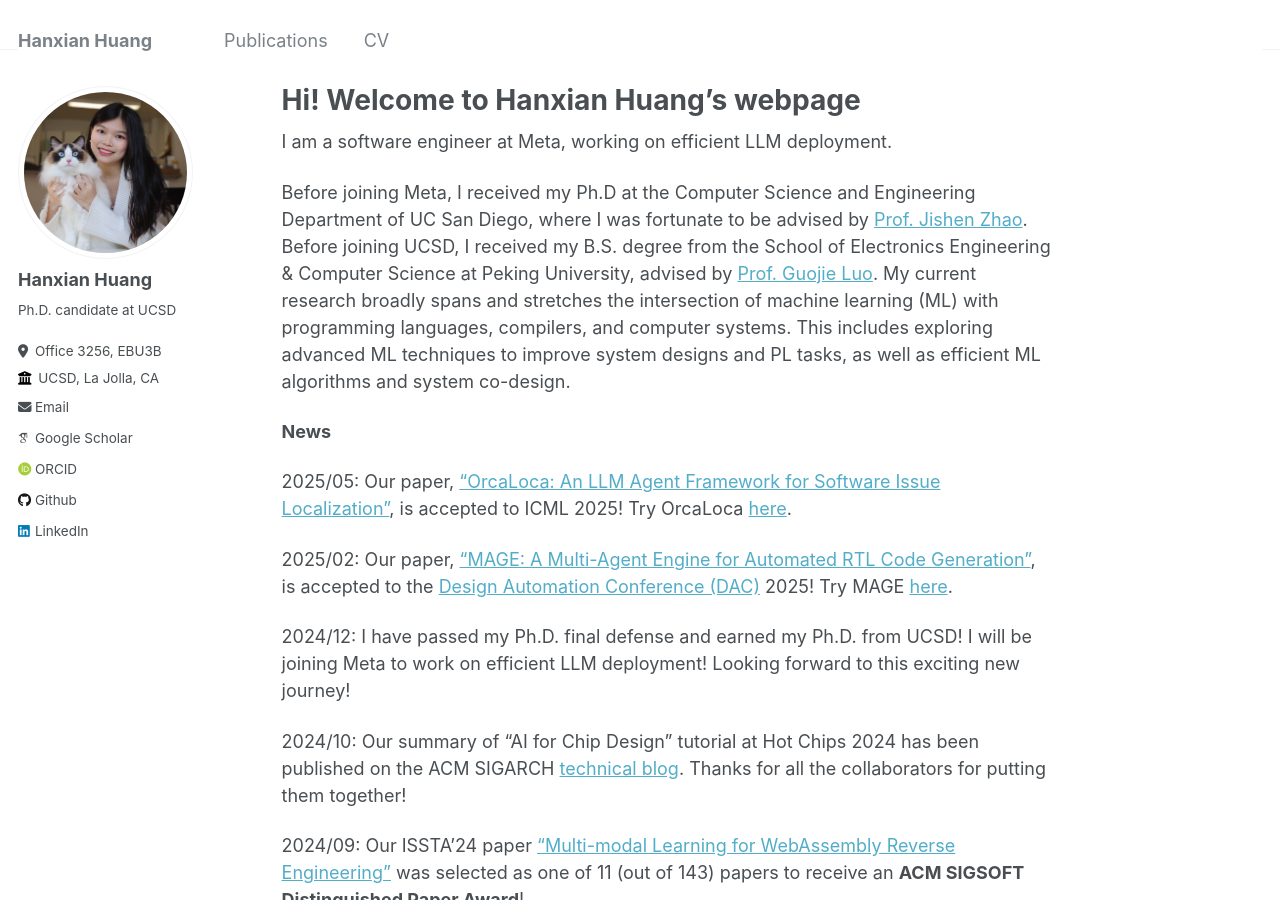
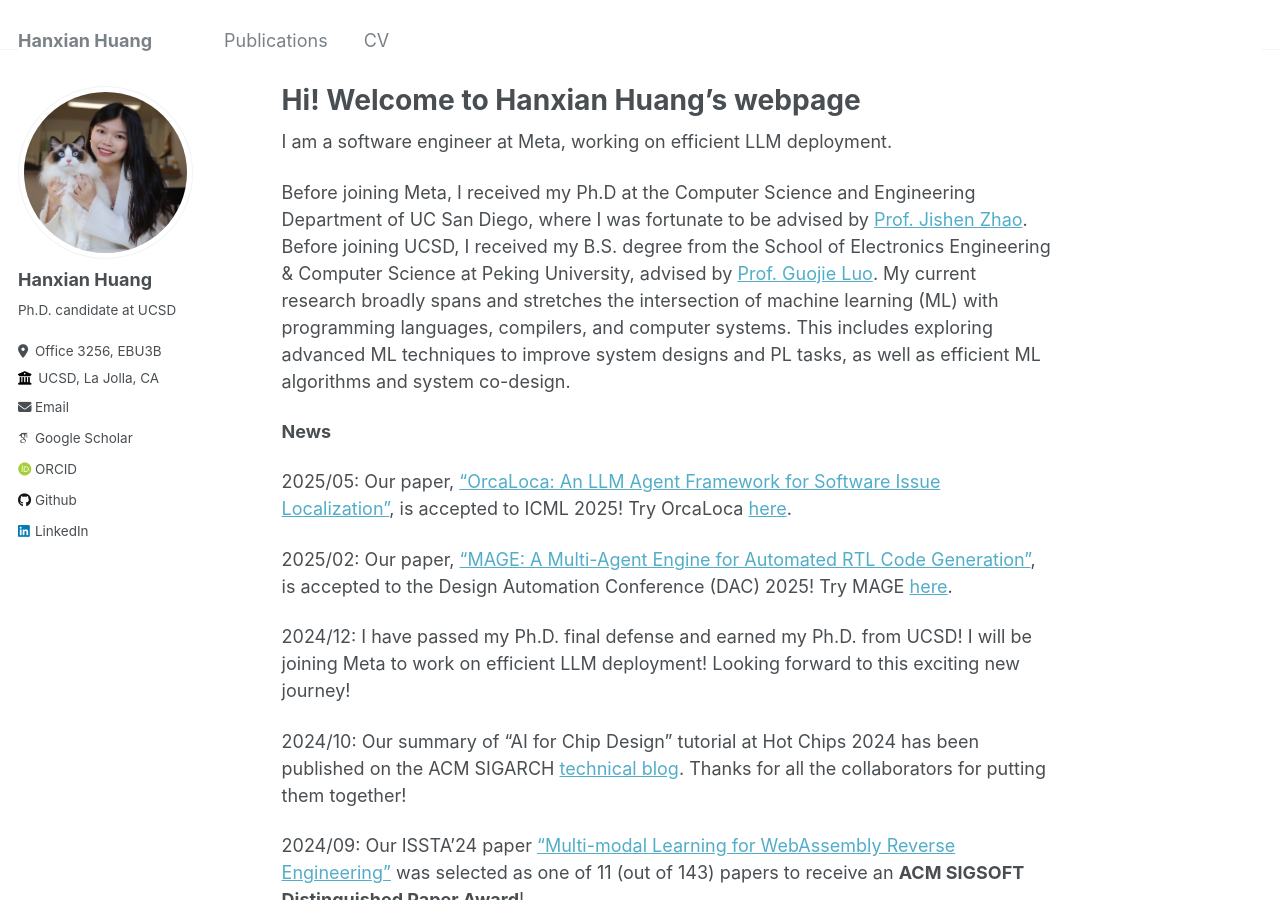
Before and after one commit to Hanxian97/Hanxian97.github.io, a Jekyll site: the page built from _pages/about.md, in a window 1280 px wide and 900 px high. Built offline with Jekyll 4.4.1, drawn with Linux system fonts in a browser that asks for light colours; some web fonts are replaced; part of the change alters nothing that is shown.

```diff
--- a/_pages/about.md
+++ b/_pages/about.md
@@ -15,7 +15,7 @@ Before joining Meta, I received my Ph.D at the Computer Science and Engineering
 
 2025/05: Our paper, ["OrcaLoca: An LLM Agent Framework for Software Issue Localization"](https://arxiv.org/pdf/2502.00350), is accepted to ICML 2025! Try OrcaLoca [here](https://github.com/fishmingyu/OrcaLoca).
 
-2025/02: Our paper, ["MAGE: A Multi-Agent Engine for Automated RTL Code Generation"](https://arxiv.org/pdf/2412.07822), is accepted to the [Design Automation Conference (DAC)](https://www.dac.com) 2025! Try MAGE [here](https://github.com/stable-lab/MAGE).
+2025/02: Our paper, ["MAGE: A Multi-Agent Engine for Automated RTL Code Generation"](https://arxiv.org/pdf/2412.07822), is accepted to the Design Automation Conference (DAC) 2025! Try MAGE [here](https://github.com/stable-lab/MAGE).
 
 2024/12: I have passed my Ph.D. final defense and earned my Ph.D. from UCSD! I will be joining Meta to work on efficient LLM deployment! Looking forward to this exciting new journey!
 
```
